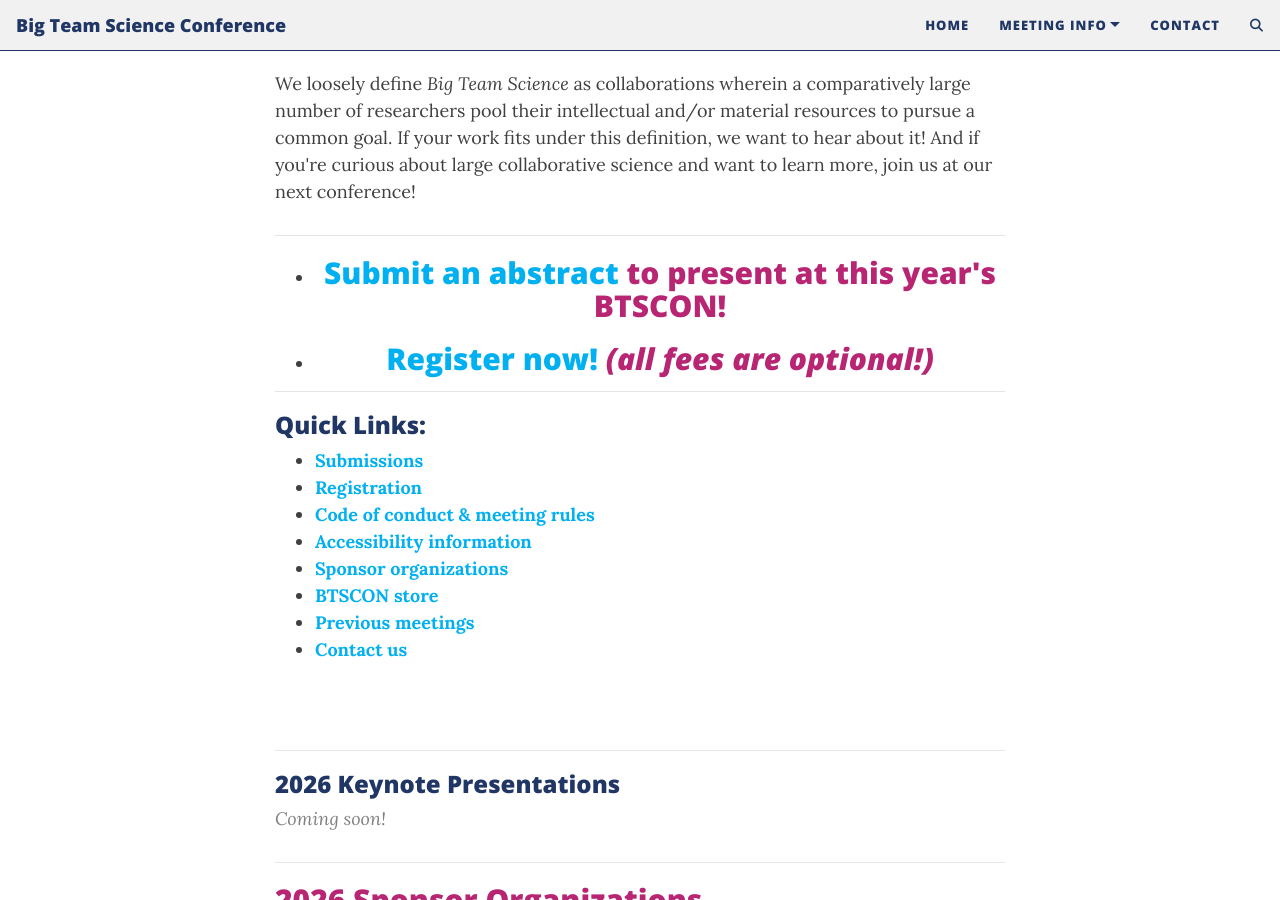
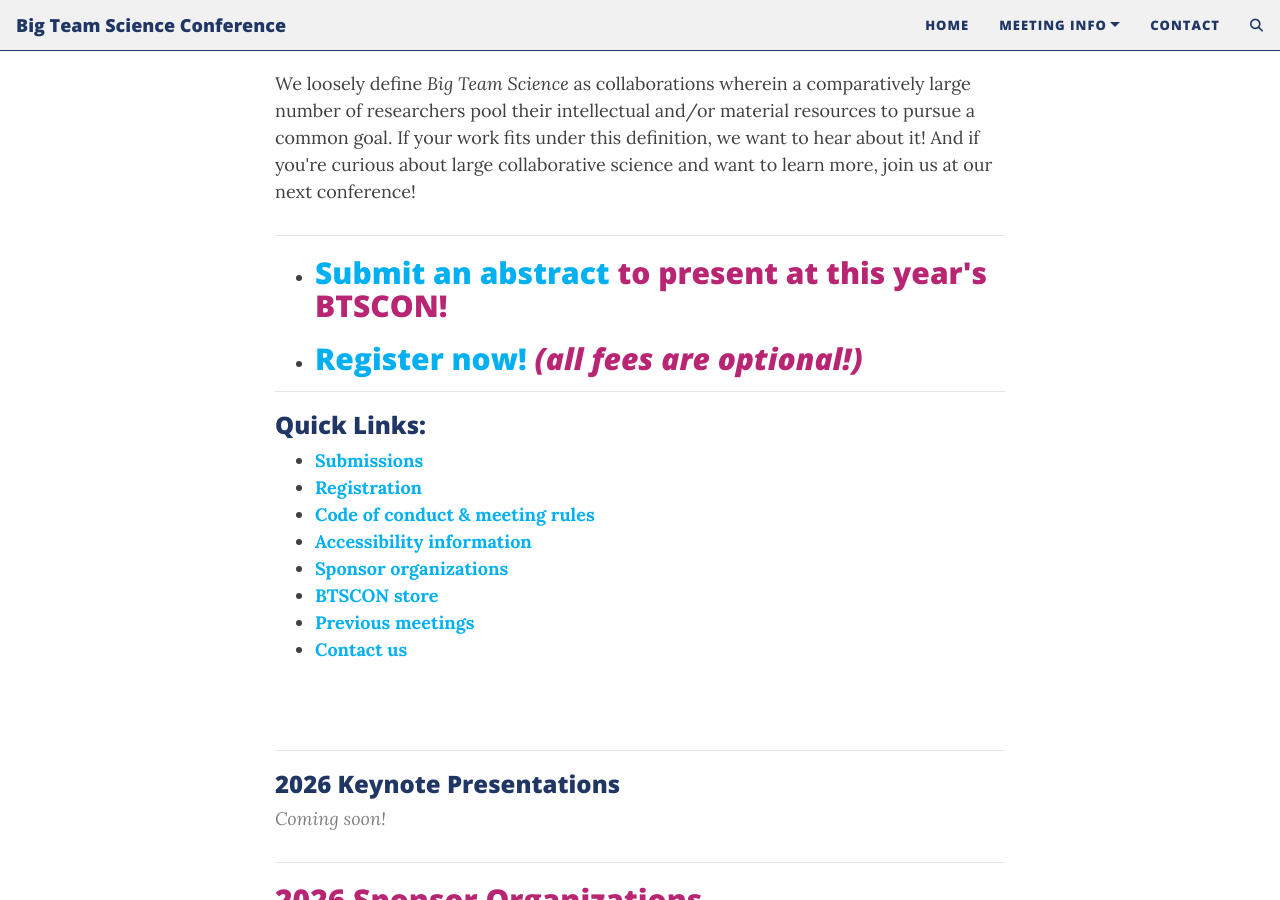
Before and after one commit to bigteamscienceconference/bigteamscienceconference.github.io, a Jekyll site: the page built from index.md, in a window 1280 px wide and 900 px high, scrolled down 635 px. Built offline with Jekyll 4.4.1, drawn with Linux system fonts in a browser that asks for light colours; comment, search, counter and statistics services are not loaded.

Commit message:
Update index.md

```diff
--- a/index.md
+++ b/index.md
@@ -18,8 +18,8 @@
 
 ***
 
-* <h2 align="center"><a href="{{site.baseurl}}/submissions/">Submit an abstract</a> to present at this year's BTSCON!</h2>
-* <h2 align="center"><a href="{{site.baseurl}}/registration/">Register now!</a> <i>(all fees are optional!)</i></h2>
+* <h2><a href="{{site.baseurl}}/submissions/">Submit an abstract</a> to present at this year's BTSCON!</h2>
+* <h2><a href="{{site.baseurl}}/registration/">Register now!</a> <i>(all fees are optional!)</i></h2>
 
 ***
 
```
